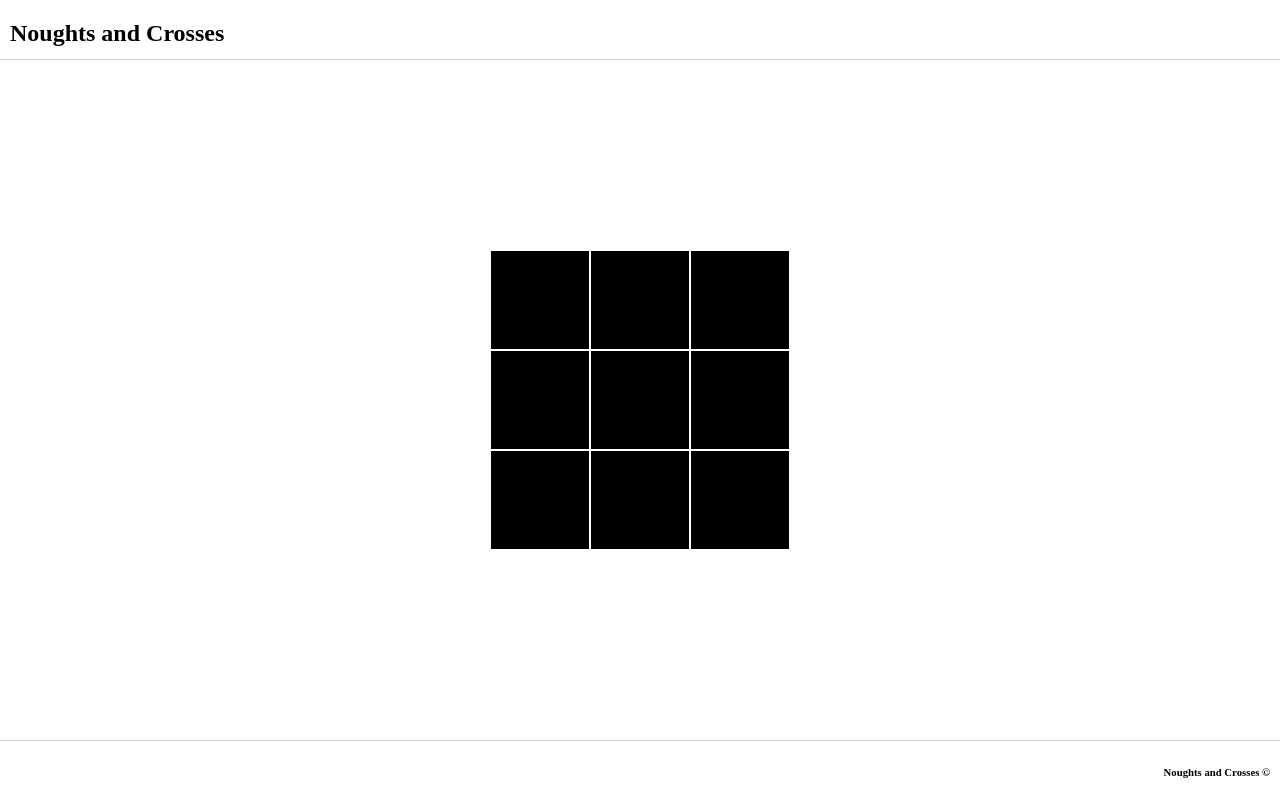
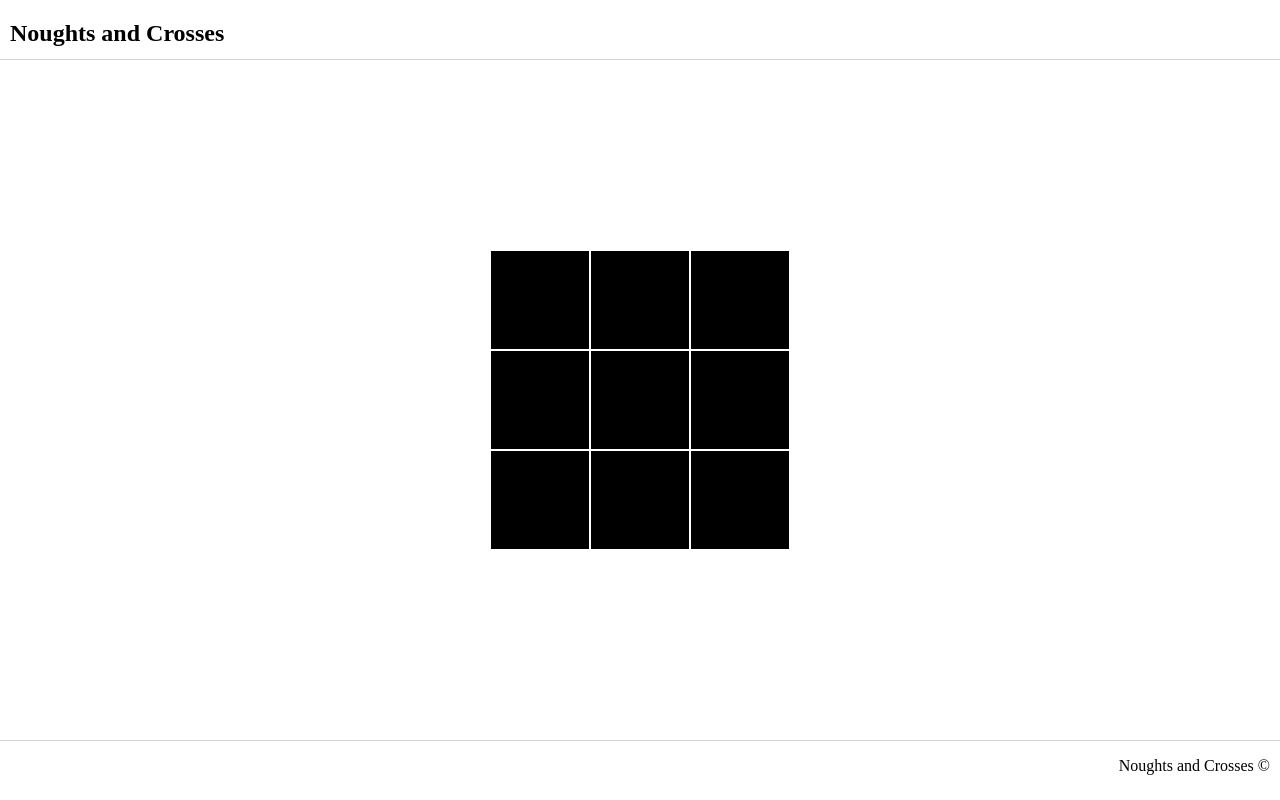
Before and after one commit to JosephineLucy/noughts-and-crosses-fe, a React (Vite) app: page / in a window 1280 px wide. Built offline with nearby package versions, Linux system fonts and the light colour scheme.

Commit message:
changes section to footer and h6 to p tag in Footer

```diff
--- a/src/pages/home/components/Footer/index.tsx
+++ b/src/pages/home/components/Footer/index.tsx
@@ -2,9 +2,9 @@ import './index.scss'
 
 const Footer: React.FC = () => {
   return (
-    <section className="app-footer">
-      <h6 className="app-footer__title">Noughts and Crosses ©</h6>
-    </section>
+    <footer className="app-footer">
+      <p className="app-footer__title">Noughts and Crosses ©</p>
+    </footer>
   )
 }
 
```
